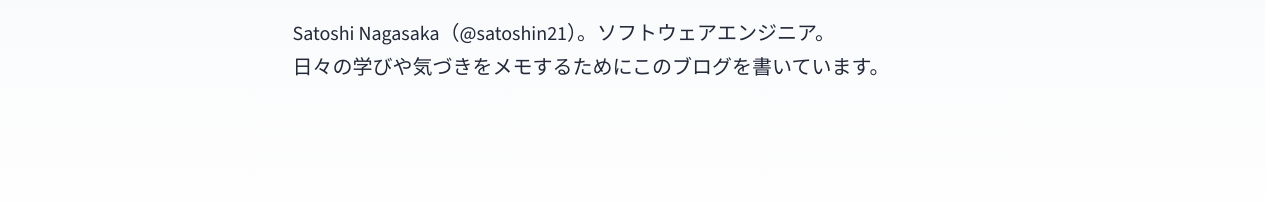
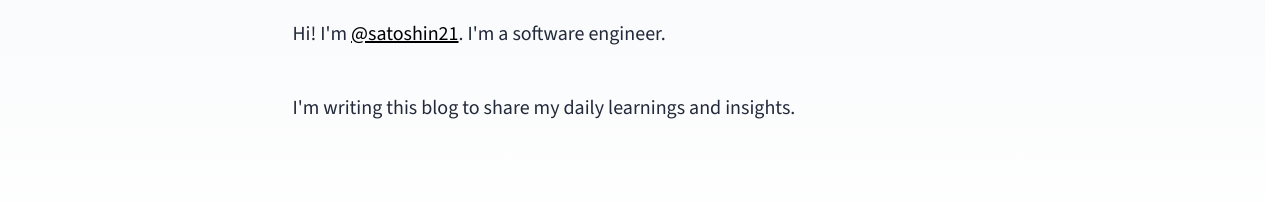
Before and after one commit to satoshin21/blog, an Astro site: page /about in a window 1280 px wide. Shown: the part 350-552 px from the top of the page. Built offline with nearby package versions, Linux system fonts and the light colour scheme; Astro itself is replaced by a stand-in of ours.

Commit message:
update about me

```diff
--- a/src/pages/about.astro
+++ b/src/pages/about.astro
@@ -4,10 +4,12 @@ import Layout from '../layouts/BlogPost.astro';
 
 <Layout
 	title="About Me"
-	pubDate={new Date('August 08 2021')}
+	pubDate={new Date('Feb 03 2026')}
 >
 	<p>
-		Satoshi Nagasaka（@satoshin21）。ソフトウェアエンジニア。<br>
-		日々の学びや気づきをメモするためにこのブログを書いています。
+		Hi! I'm <a href="https://github.com/satoshin21" target="_blank" rel="noopener noreferrer">@satoshin21</a>. I'm a software engineer.
+	</p>
+	<p>
+		I'm writing this blog to share my daily learnings and insights.
 	</p>
 </Layout>
```
